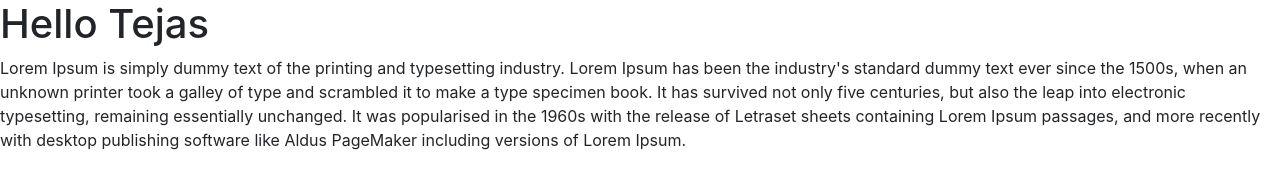
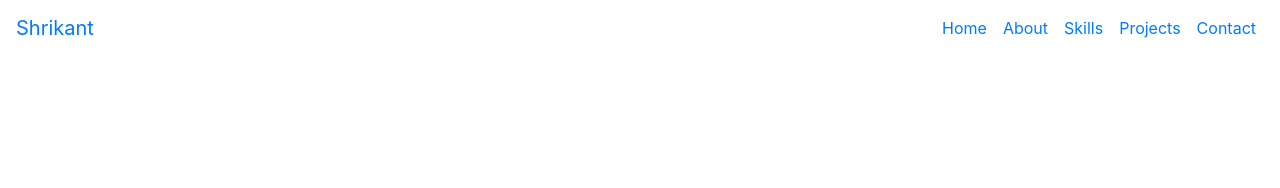
Before and after one commit to TejasSangole/Tejas-portfolio, a plain HTML site: page index.html in a window 1280 px wide. Drawn offline with nearby package versions, Linux system fonts and the light colour scheme.

Commit message:
Update index.html

```diff
--- a/index.html
+++ b/index.html
@@ -3,14 +3,47 @@
 <head>
 	<meta charset="utf-8">
 	<meta name="viewport" content="width=device-width, initial-scale=1">
+	<!-- Bootstrap v4.6 links below -->
 	<link rel="stylesheet" href="https://cdn.jsdelivr.net/npm/bootstrap@4.6.2/dist/css/bootstrap.min.css" integrity="sha384-xOolHFLEh07PJGoPkLv1IbcEPTNtaed2xpHsD9ESMhqIYd0nLMwNLD69Npy4HI+N" crossorigin="anonymous">
 	<script src="https://cdn.jsdelivr.net/npm/jquery@3.5.1/dist/jquery.slim.min.js" integrity="sha384-DfXdz2htPH0lsSSs5nCTpuj/zy4C+OGpamoFVy38MVBnE+IbbVYUew+OrCXaRkfj" crossorigin="anonymous"></script>
-    <script src="https://cdn.jsdelivr.net/npm/bootstrap@4.6.2/dist/js/bootstrap.bundle.min.js" integrity="sha384-Fy6S3B9q64WdZWQUiU+q4/2Lc9npb8tCaSX9FK7E8HnRr0Jz8D6OP9dO5Vg3Q9ct" crossorigin="anonymous"></script>
-    <link rel="stylesheet" type="text/css" href="style.css">
-	<title>Portolio</title>
+	<script src="https://cdn.jsdelivr.net/npm/bootstrap@4.6.2/dist/js/bootstrap.bundle.min.js" integrity="sha384-Fy6S3B9q64WdZWQUiU+q4/2Lc9npb8tCaSX9FK7E8HnRr0Jz8D6OP9dO5Vg3Q9ct" crossorigin="anonymous"></script>
+	<!-- External CSS link below -->
+	<link rel="stylesheet" type="text/css" href="style.css">
+	<title>Shrikant Portfolio</title>
 </head>
 <body>
-       <h1>Hello Tejas</h1>
-       <p>Lorem Ipsum is simply dummy text of the printing and typesetting industry. Lorem Ipsum has been the industry's standard dummy text ever since the 1500s, when an unknown printer took a galley of type and scrambled it to make a type specimen book. It has survived not only five centuries, but also the leap into electronic typesetting, remaining essentially unchanged. It was popularised in the 1960s with the release of Letraset sheets containing Lorem Ipsum passages, and more recently with desktop publishing software like Aldus PageMaker including versions of Lorem Ipsum.</p>
+	<div class="maindiv" id="main_div">
+		<div class="navigation_bar">
+				<!-- naviagtion code below -->
+				<nav class="navbar navbar-expand-lg ">
+  <a class="navbar-brand" href="#"><span class="myname">Shrikant</span></a>
+  <button class="navbar-toggler" type="button" data-toggle="collapse" data-target="#navbarSupportedContent" aria-controls="navbarSupportedContent" aria-expanded="false" aria-label="Toggle navigation">
+    <span class="navbar-toggler-icon"></span>
+  </button>
+
+  <div class="collapse navbar-collapse" id="navbarSupportedContent">
+    <ul class="navbar-nav ml-auto">
+      <li class="nav-item active">
+        <a class="nav-link" href="#"><span class="navmenu">Home</span><span class="sr-only">(current)</span></a>
+      </li>
+      <li class="nav-item">
+        <a class="nav-link" href="#"><span class="navmenu">About</span></a>
+      </li>
+       <li class="nav-item">
+        <a class="nav-link" href="#"><span class="navmenu">Skills</span></a>
+      </li>
+       <li class="nav-item">
+        <a class="nav-link" href="#"><span class="navmenu">Projects</span></a>
+      </li>
+       <li class="nav-item">
+        <a class="nav-link" href="#"><span class="navmenu">Contact</span></a>
+      </li>
+    </ul>
+  </div>
+</nav>
+
+		</div>
+		<!-- navigation code nends here -->
+	</div>
 </body>
 </html>
```
